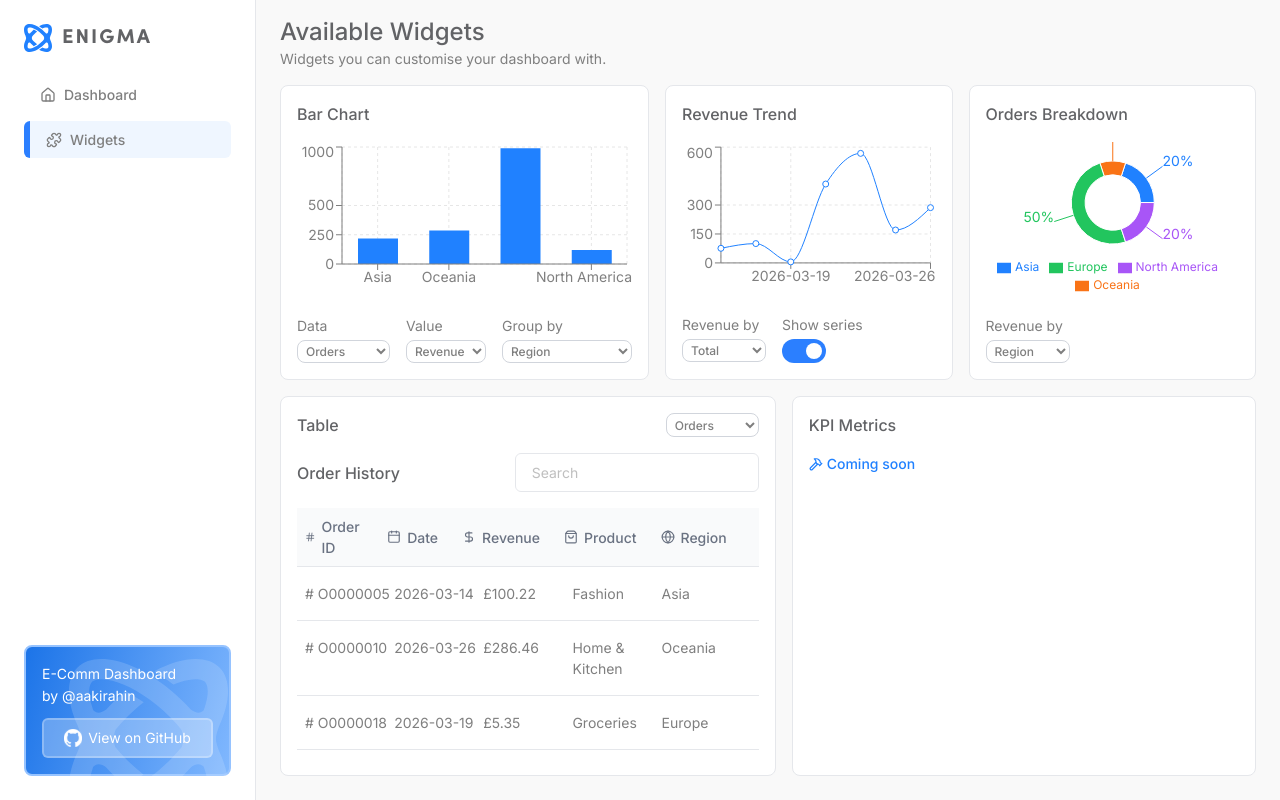
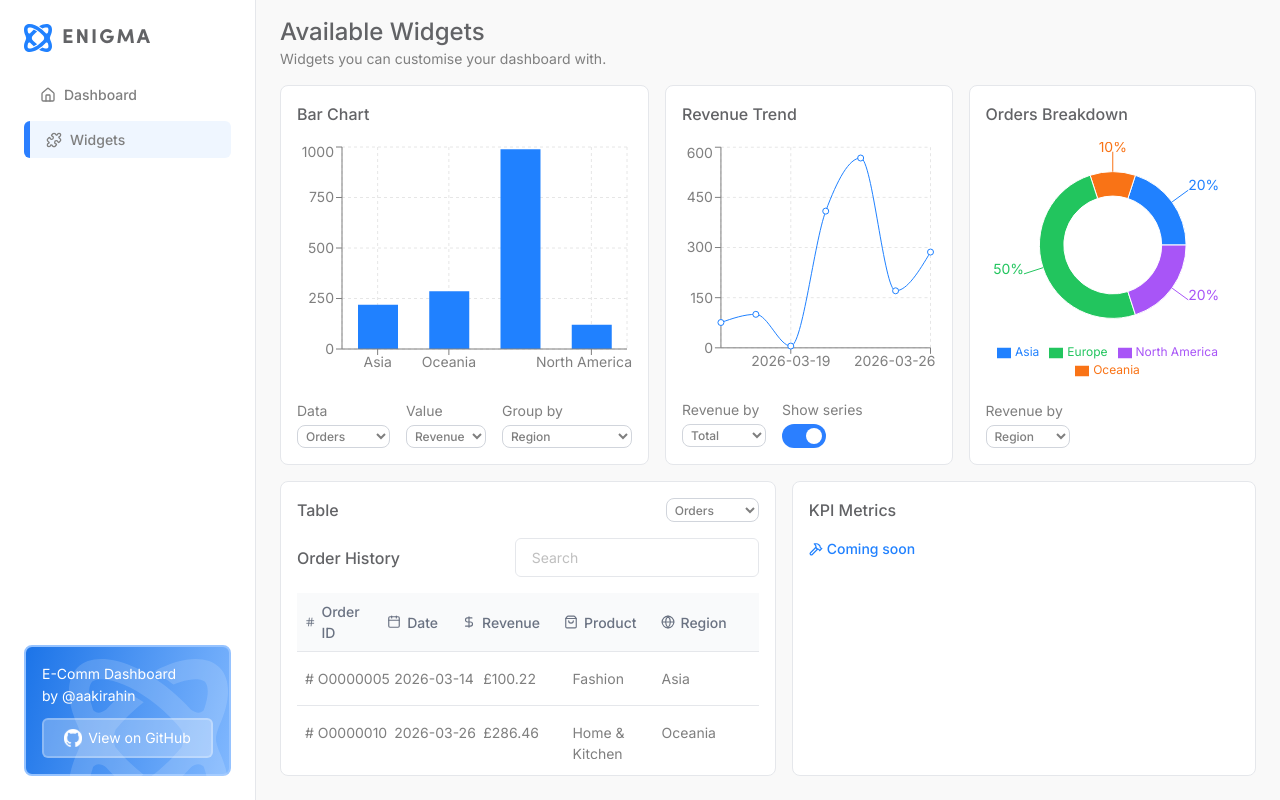
Before and after one commit to aakirahin/ecom-dashboard, a Next.js app: page /widgets in a window 1280 px wide. Built offline with nearby package versions, Linux system fonts and the light colour scheme.

Commit message:
Disabled overflow in widgets page

```diff
--- a/app/widgets/page.tsx
+++ b/app/widgets/page.tsx
@@ -34,7 +34,7 @@ const Page = () => {
     });
 
     return (
-        <div className={`gap-4 md:p-6 sm:p-2 flex flex-col flex-1 px-4 pt-20 xl:pt-4 pb-24 xl:pb-6 min-w-0 overflow-x-hidden`}>
+        <div className={`gap-4 md:p-6 sm:p-2 flex flex-col flex-1 px-4 pt-20 xl:pt-4 pb-24 xl:pb-6 min-w-0 xl:overflow-hidden`}>
             <div className='gap-2'>
                 <h1 className='text-2xl text-[#626366] font-medium'>
                     Available Widgets
@@ -64,7 +64,7 @@ const Page = () => {
                     showOptions={true}
                 />
             </div>
-            <div className='xl:h-1/2 flex xl:flex-row flex-col gap-4 flex-1'>
+            <div className='xl:h-1/2 flex xl:flex-row flex-col gap-4 flex-1 xl:overflow-auto'>
                 <TableWidget/>
                 <Card>
                     <span className={titleClass}>KPI Metrics</span>
```
